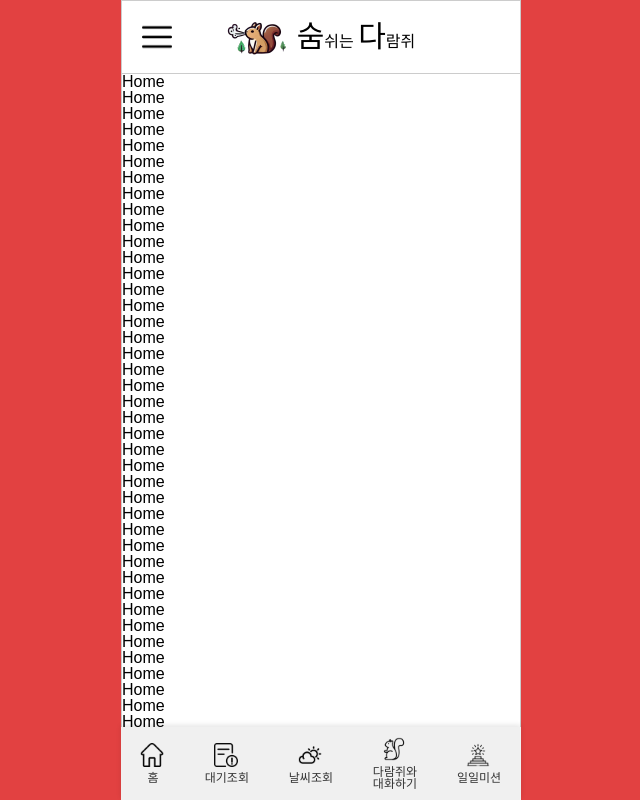
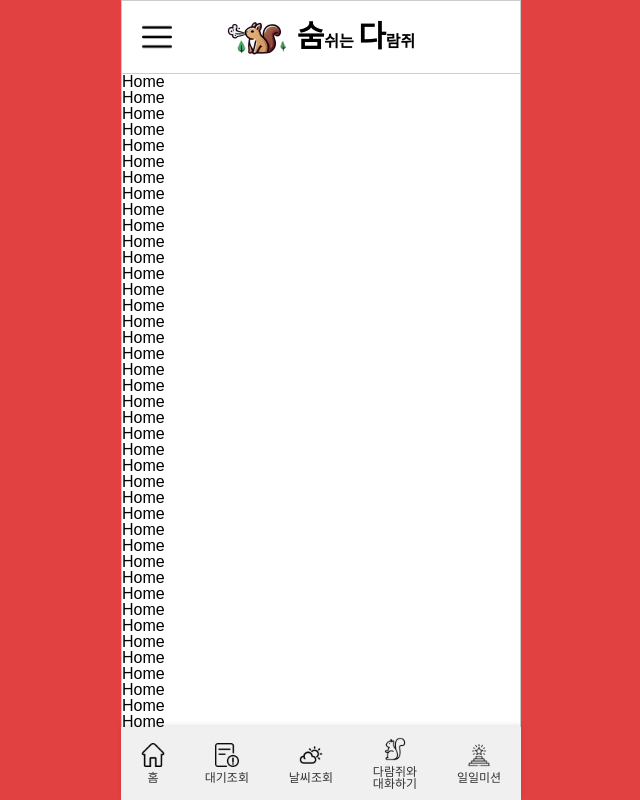
Before and after one commit to 100-hours-a-week/5-team-daramgil-sumda-fe, a React (Create React App) app: page / in a window 1280 px wide. Shown: the whole page, without its empty margins (319-959 px from the left). Built offline with nearby package versions, Linux system fonts and the light colour scheme.

Commit message:
folder structure changed

```diff
--- a/src/components/layout/styles/Header.css
+++ b/src/components/layout/styles/Header.css
@@ -19,6 +19,10 @@
     width:60px;
     margin-right: 10px;
 }
+.logo-text {
+    font-weight: bold;
+}
 .logo-strong {
+    font-weight: bold;
     font-size: 30px;
 }
--- a/src/routes/Home.tsx
+++ b/src/routes/Home.tsx
@@ -1,4 +1,5 @@
 import React from "react";
+import './styles/Home.css';
 
 const Home: React.FC = () => {
   return (
```
Also changed, not shown: src/routes/styles/Home.css (added).
